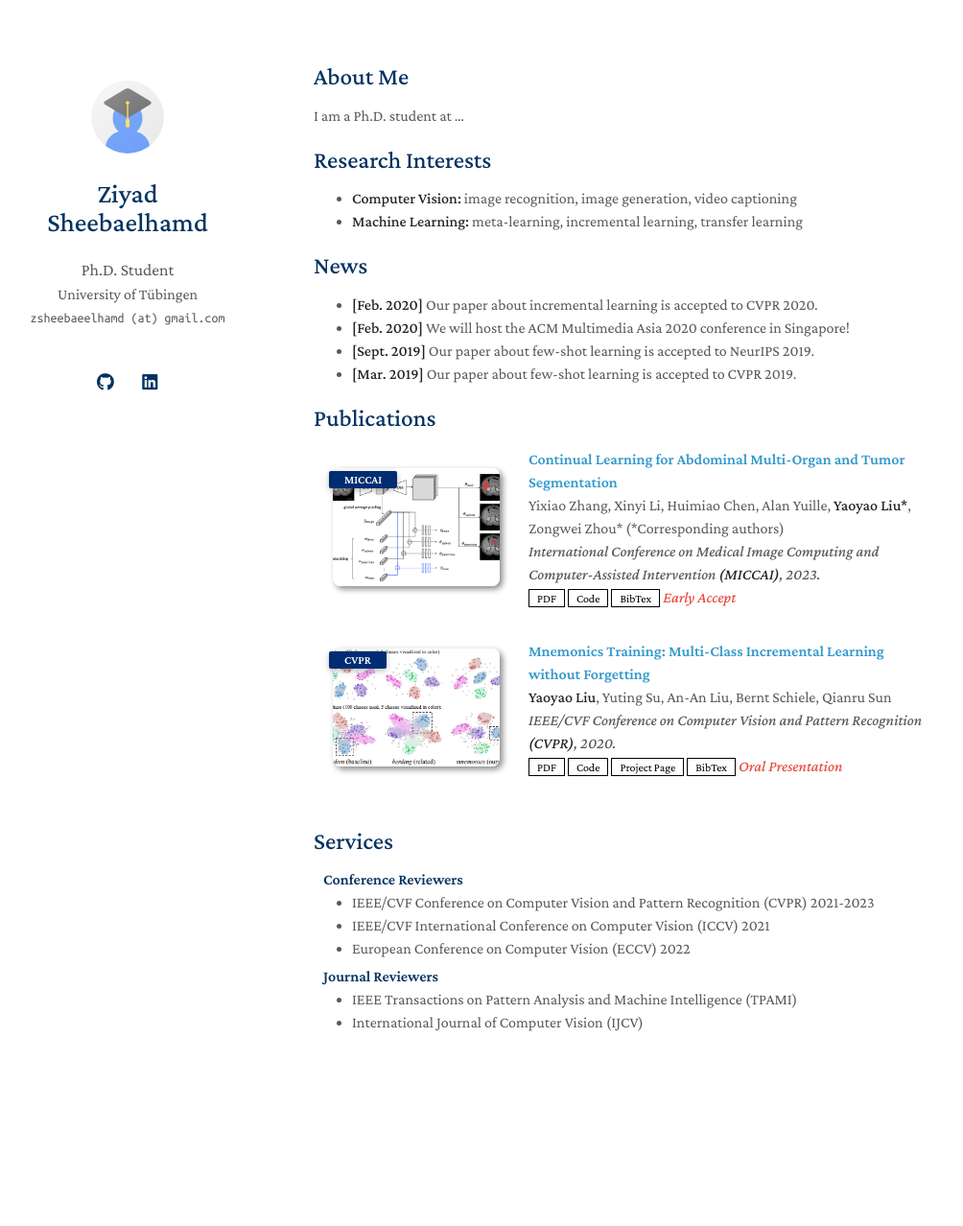
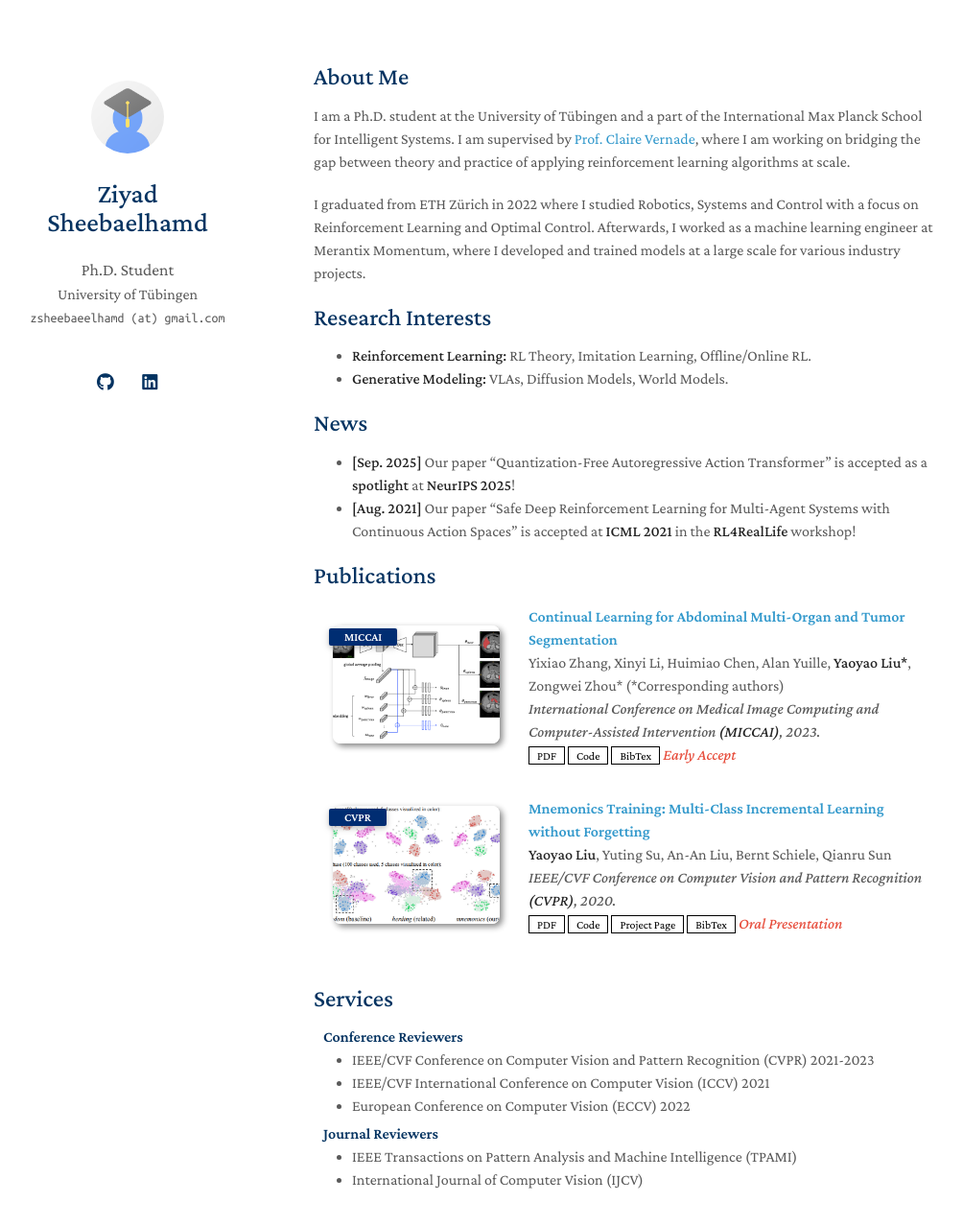
Before and after one commit to ziyadsheeba/ziyadsheeba.github.io, a Jekyll site: the page built from index.md, in a window 1280 px wide and 1336 px high. Shown: the top 1278 px of the window at 96% size, without its empty margins (143-1147 px from the left). Built offline with Jekyll 4.4.1, drawn with Linux system fonts in a browser that asks for light colours; a style sheet for code colours, icons or effects is not loaded; our own code applies the rules of GitHub Pages for plain Markdown files.

Commit message:
Update personal information and research interests
Expanded personal and educational background, added recent research paper acceptances.

```diff
--- a/index.md
+++ b/index.md
@@ -4,19 +4,19 @@ layout: homepage
 
 ## About Me
 
-I am a Ph.D. student at ...
+I am a Ph.D. student at the University of Tübingen and a part of the International Max Planck School for Intelligent Systems. I am supervised by [Prof. Claire Vernade](https://www.cvernade.com/), where I am working on bridging the gap between theory and practice of applying reinforcement learning algorithms at scale.
+
+I graduated from ETH Zürich in 2022 where I studied Robotics, Systems and Control with a focus on Reinforcement Learning and Optimal Control. Afterwards, I worked as a machine learning engineer at Merantix Momentum, where I developed and trained models at a large scale for various industry projects.
 
 ## Research Interests
 
-- **Computer Vision:** image recognition, image generation, video captioning
-- **Machine Learning:** meta-learning, incremental learning, transfer learning
+- **Reinforcement Learning:** RL Theory, Imitation Learning, Offline/Online RL.
+- **Generative Modeling:** VLAs, Diffusion Models, World Models.
 
 ## News
 
-- **[Feb. 2020]** Our paper about incremental learning is accepted to CVPR 2020.
-- **[Feb. 2020]** We will host the ACM Multimedia Asia 2020 conference in Singapore!
-- **[Sept. 2019]** Our paper about few-shot learning is accepted to NeurIPS 2019.
-- **[Mar. 2019]** Our paper about few-shot learning is accepted to CVPR 2019.
+- **[Sep. 2025]** Our paper "Quantization-Free Autoregressive Action Transformer" is accepted as a **spotlight** at **NeurIPS 2025**!
+- **[Aug. 2021]** Our paper "Safe Deep Reinforcement Learning for Multi-Agent Systems with Continuous Action Spaces" is accepted at **ICML 2021** in the **RL4RealLife** workshop!
 
 {% include_relative _includes/publications.md %}
 
```
